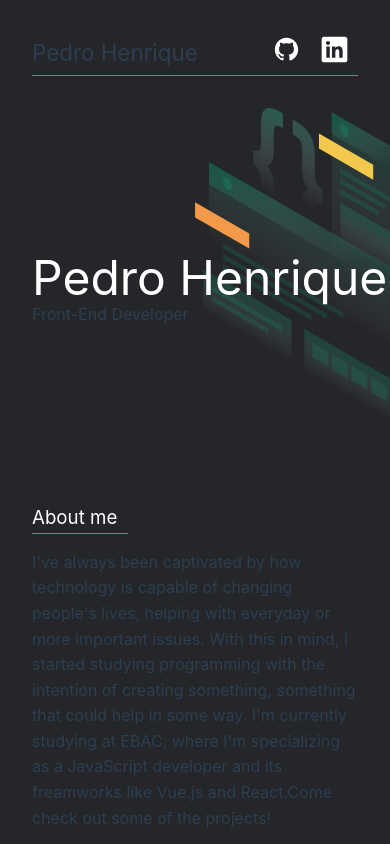
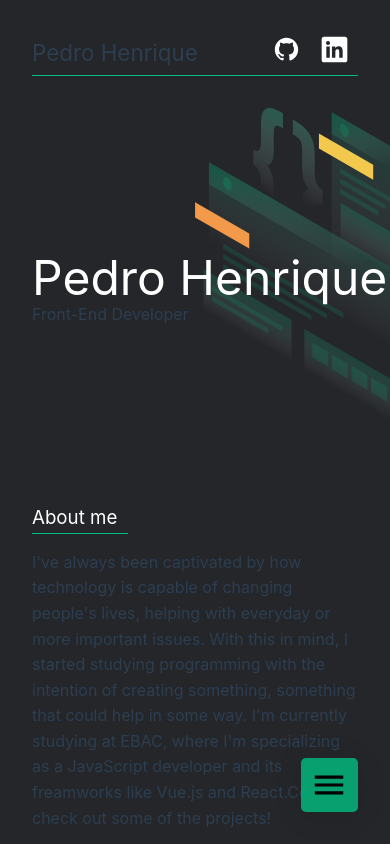
Before and after one commit to pedrohenrique11/portifolio, a Vue app: page / in a window 390 px wide. Shown: the top 844 px of the page. Built offline with nearby package versions, Linux system fonts and the light colour scheme.

Commit message:
feat: add new MobileButton

```diff
--- a/src/App.vue
+++ b/src/App.vue
@@ -1,5 +1,6 @@
 <script setup>
 import { RouterLink, RouterView } from 'vue-router'
+import ButtonMenu from '../src/components/ButtonMenu.vue'
 </script>
 
 <template>
@@ -18,8 +19,9 @@ import { RouterLink, RouterView } from 'vue-router'
         </li>
       </ul>
   </header>
+  <ButtonMenu></ButtonMenu>
+  <RouterView />
 
-  <RouterView />
 </template>
 
 <style scoped>
--- /dev/null
+++ b/src/components/ButtonMenu.vue
@@ -0,0 +1,46 @@
+<script>
+
+</script>
+
+<template>
+    <div class="button-container">
+        <button>
+            <svg xmlns="http://www.w3.org/2000/svg" height="38" viewBox="0 -960 960 960" width="38"><path d="M120-240v-80h720v80H120Zm0-200v-80h720v80H120Zm0-200v-80h720v80H120Z"/></svg>
+        </button>
+    </div>
+</template>
+
+<style scoped>
+    .button-container {
+        position: fixed;
+        bottom: 2rem;
+        right: 2rem;
+    }
+    button {
+        display: flex;
+        justify-content: center;
+        align-content: center;
+        padding: 0.5rem 0.6rem;
+
+        background: rgba(0, 189, 126, 0.81);
+        border-radius: 16px;
+        box-shadow: 0 4px 30px rgba(0, 0, 0, 0.1);
+        backdrop-filter: blur(0.9px);
+        -webkit-backdrop-filter: blur(0.9px);
+
+        border-radius: 5px;
+        border: none;
+        cursor: pointer;
+
+        transition: 0.5s;
+    }
+    button:hover {
+        background: rgba(0, 189, 126, 1);
+    }
+
+    @media (min-width: 700px) {
+        .button-container {
+            display: none;
+        }
+    }
+</style>
--- a/src/views/HomeView.vue
+++ b/src/views/HomeView.vue
@@ -3,7 +3,6 @@ import { RouterLink } from 'vue-router';
 import MyProfile from '../components/MyProfile.vue'
 import TheButtons from '../components/TheButtons.vue'
 import TextSection from '../components/TextSection.vue'
-
 </script>
 
 <template>
```
Also changed, not shown: src/components/icons/menu_FILL0_wght400_GRAD0_opsz24.svg (added).
